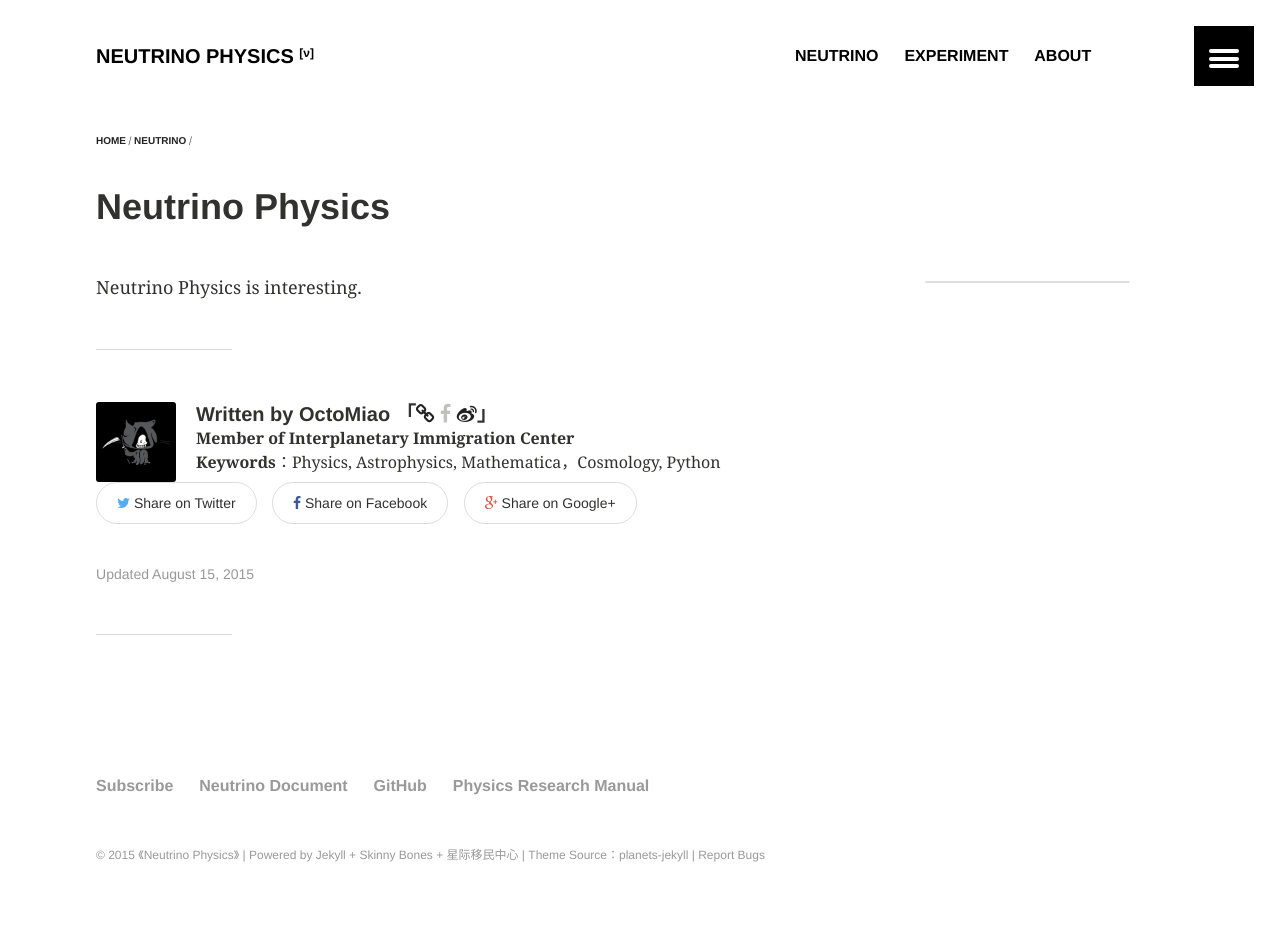
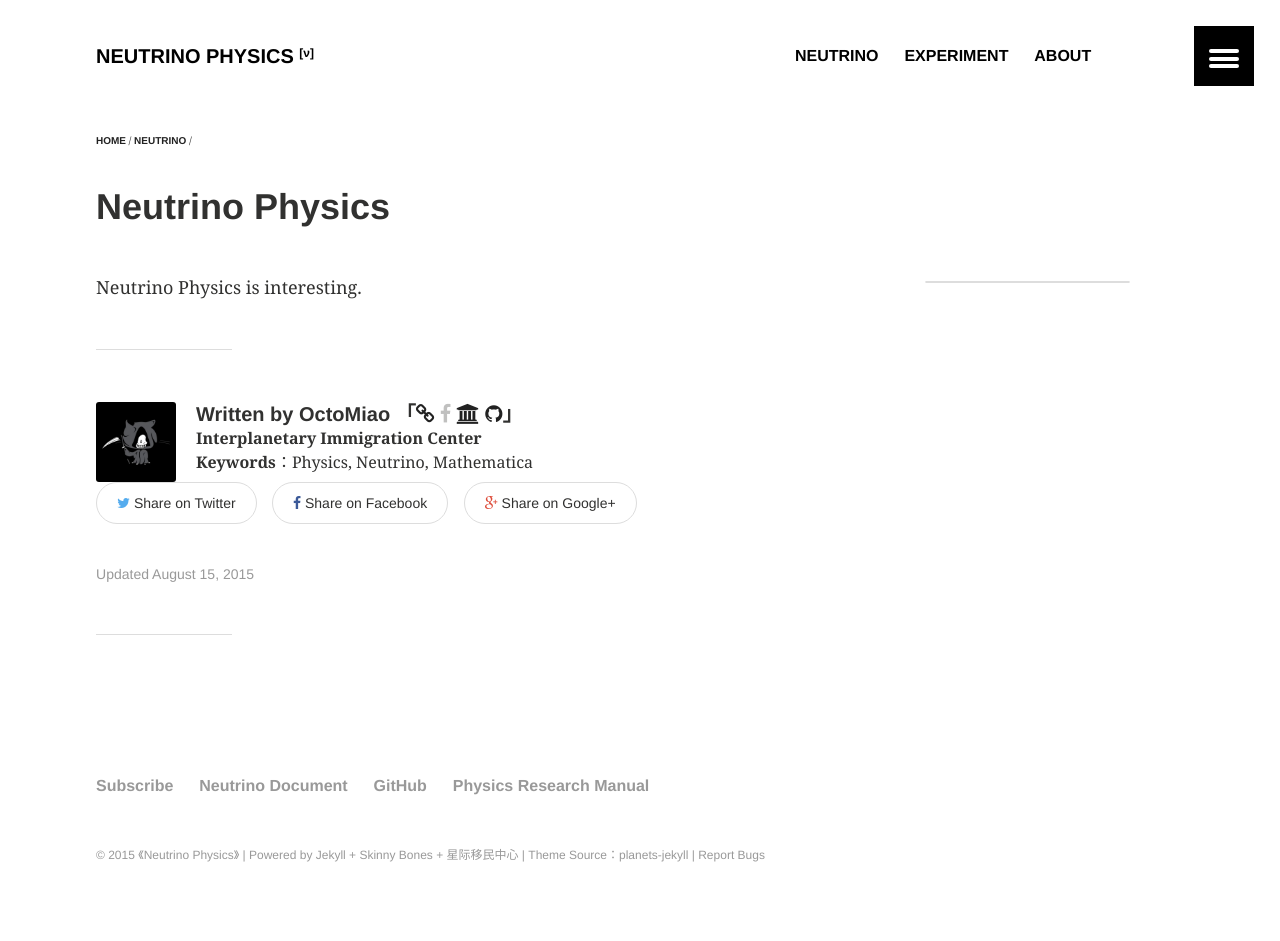
Before and after one commit to NeuPhysics/neuphysics.github.io, a Jekyll site: the page built from _posts/neutrino/2015-08-15-neutrino.md, in a window 1280 px wide. Built offline with Jekyll 4.4.1, drawn with Linux system fonts in a browser that asks for light colours; comment, search, counter and statistics services are not loaded.

Commit message:
whatever

```diff
--- a/_data/authors.yml
+++ b/_data/authors.yml
@@ -6,10 +6,12 @@ OctoMiao:
     email:
     web: http://openmetric.org
     weibo: http://www.weibo.com/1510425807
-    bio: "<b>Member of Interplanetary Immigration Center</b><br><b>Keywords</b>：Physics, Astrophysics, Mathematica，Cosmology, Python"
+    bio: "<b>Interplanetary Immigration Center</b><br><b>Keywords</b>：Physics, Neutrino, Mathematica"
     douban:
     twitter:
-    github:
+    github: https://github.com/emptymalei
+    facebook:
+    researchgate: https://www.researchgate.net/profile/Lei_MA
 InterImm:
     name: 星际移民中心
     display_name: 星际移民中心
--- a/_includes/page-author.html
+++ b/_includes/page-author.html
@@ -10,6 +10,6 @@
 	{% endif %}
 </div><!-- ./author-image -->
 <div class="author-content">
-	<h3 class="author-name" >Written by {{ author.name }} 「{% if author.web %}<a href="{{ author.web }}" itemprop="author" title="Website"><i class="fa fa-link"></i></a>{% else %}<span itemprop="author" style="opacity:0.3;"><i class="fa fa-link"></i></span>{% endif %} {% if author.facebook %}<a href="{{ author.facebook }}" itemprop="author" title="Author Facebook"><i class="fa fa-facebook"></i></a>{% else %}<span itemprop="author" style="opacity:0.3;"><i class="fa fa-facebook"></i></span>{% endif %}  {% if author.weibo %}<a href="{{ author.weibo }}" itemprop="author" title="Weibo"><i class="fa fa-weibo"></i></a>{% else %}<span itemprop="author" style="opacity:0.3;"><i class="fa fa-weibo"></i></span>{% endif %}」</h3>
+	<h3 class="author-name" >Written by {{ author.name }} 「{% if author.web %}<a href="{{ author.web }}" itemprop="author" title="Website"><i class="fa fa-link"></i></a>{% else %}<span itemprop="author" style="opacity:0.3;"><i class="fa fa-link"></i></span>{% endif %} {% if author.facebook %}<a href="{{ author.facebook }}" itemprop="author" title="Author Facebook"><i class="fa fa-facebook"></i></a>{% else %}<span itemprop="author" style="opacity:0.3;"><i class="fa fa-facebook"></i></span>{% endif %}  {% if author.researchgate %}<a href="{{ author.researchgate }}" itemprop="author" title="Author ResearchGate"><i class="fa fa-university"></i></a>{% else %}<span itemprop="author" style="opacity:0.3;"><i class="fa fa-university"></i></span>{% endif %}   {% if author.github %}<a href="{{ author.github }}" itemprop="author" title="GitHub"><i class="fa fa-github"></i></a>{% else %}<span itemprop="author" style="opacity:0.3;"><i class="fa fa-github"></i></span>{% endif %}」</h3>
 	<p class="author-bio">{{ author.bio }}</p>
 </div><!-- ./author-content -->
--- a/_includes/share-this.html
+++ /dev/null
@@ -1,5 +0,0 @@
-<div class="inline-btn">
-	<a class="btn-social twitter" href="https://twitter.com/intent/tweet?text={{ page.title | escape | replace:' ','%20' }}&amp;url={{ page.url | replace:'index.html','' | prepend: site.url }}&amp;via={{ site.owner.twitter }}" target="_blank"><i class="fa fa-twitter" aria-hidden="true"></i> Share on Twitter</a>
-	<a class="btn-social facebook" href="https://www.facebook.com/sharer/sharer.php?u={{ page.url | replace:'index.html','' | prepend: site.url }}" target="_blank"><i class="fa fa-facebook" aria-hidden="true"></i> Share on Facebook</a>
-	<a class="btn-social google-plus"  href="https://plus.google.com/share?url={{ page.url | replace:'index.html','' | prepend: site.url }}" target="_blank"><i class="fa fa-google-plus" aria-hidden="true"></i> Share on Google+</a>
-</div><!-- /.share-this -->
```
